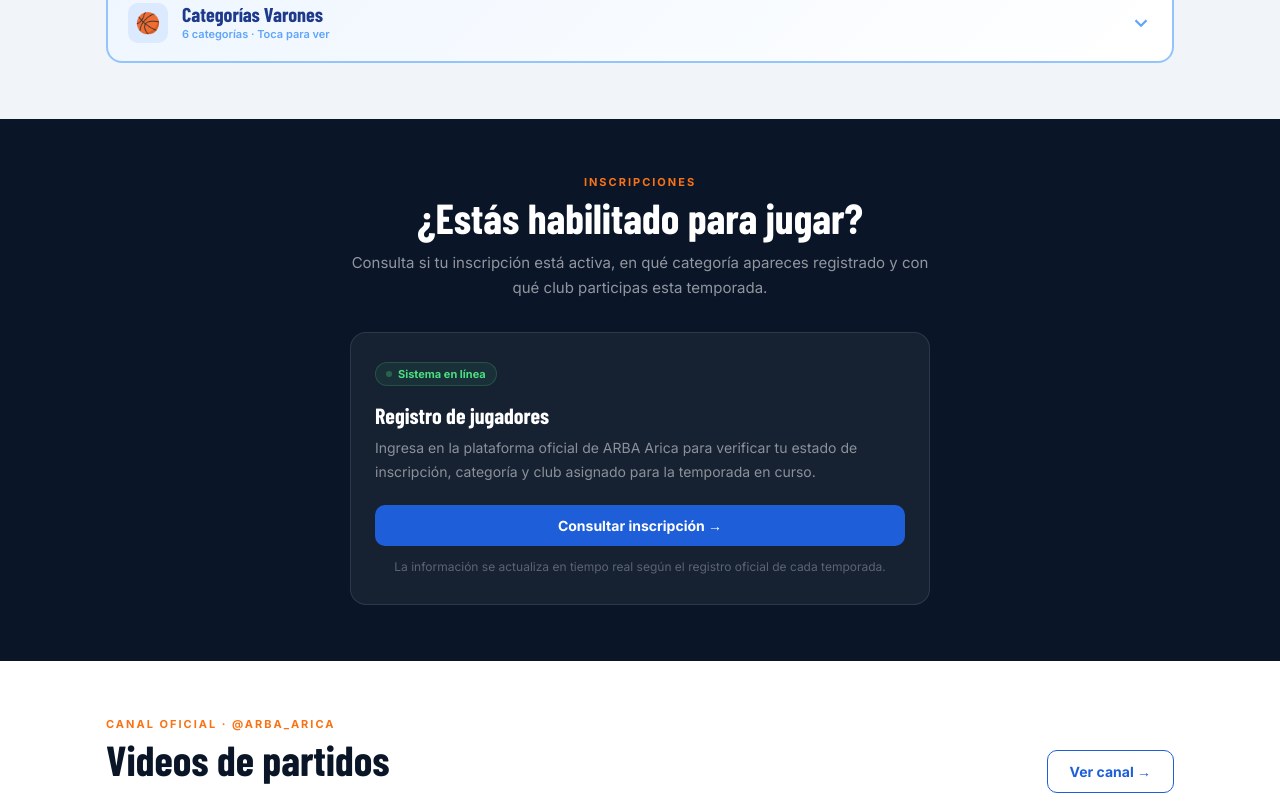
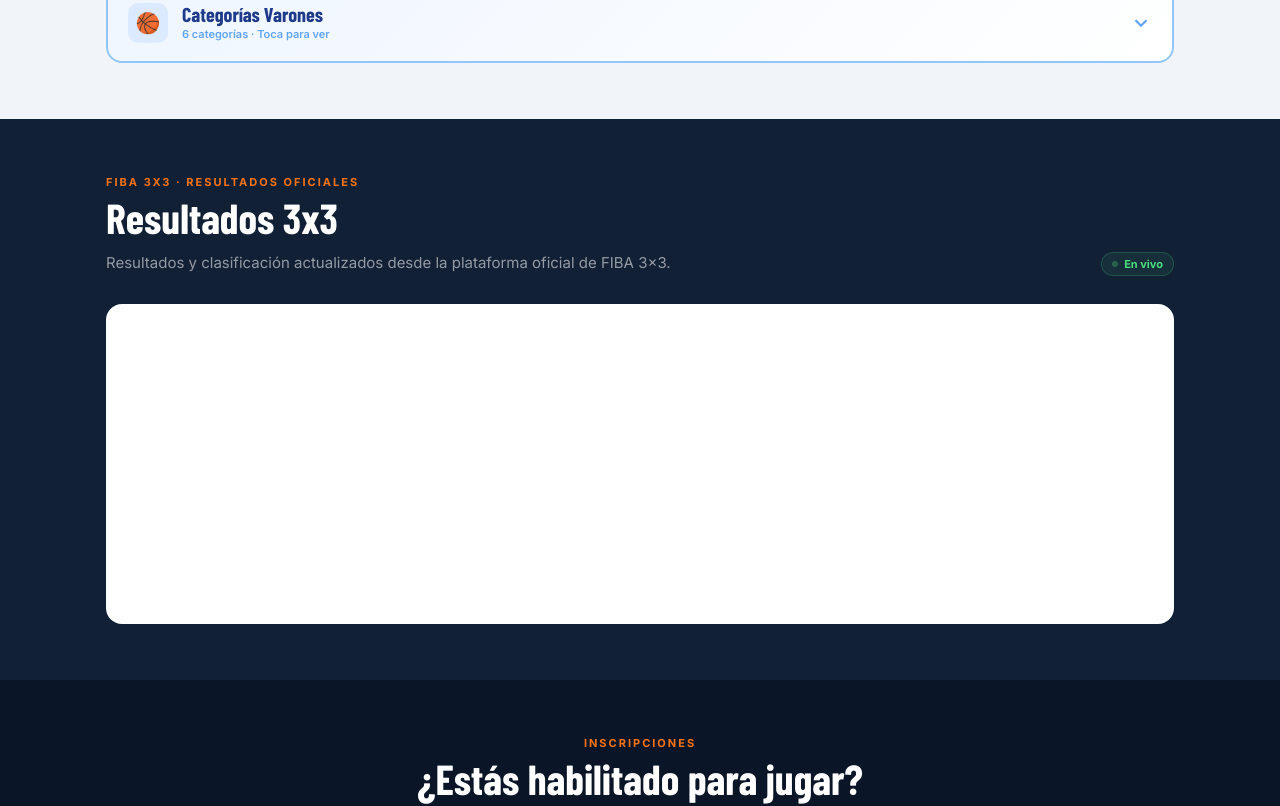
Before and after one commit to arba-arica/mesa-regional-basquetbol, a plain HTML site: page index.html in a window 1280 px wide. Shown: the part 1042-1848 px from the top of the page. Drawn offline with nearby package versions, Linux system fonts and the light colour scheme; no server answers; a script that the page names is missing; a web font is replaced by a local one.

Commit message:
Update index.html

```diff
--- a/index.html
+++ b/index.html
@@ -167,6 +167,15 @@ section{padding:56px 0}
 .video-title{font-size:14px;font-weight:700;color:#fff;line-height:1.35}
 .videos-footer{text-align:center;margin-top:28px}
 
+/* RESULTADOS 3x3 (FIBA) */
+#resultados-3x3{background:var(--navy2)}
+#resultados-3x3 .sec-title{color:#fff}
+#resultados-3x3 .sec-desc{color:rgba(255,255,255,.55)}
+.fiba-top{display:flex;align-items:flex-end;justify-content:space-between;gap:16px;flex-wrap:wrap;margin-bottom:28px}
+.fiba-badge{display:inline-flex;align-items:center;gap:6px;font-size:11px;font-weight:700;color:#4ade80;background:rgba(74,222,128,.08);border:1px solid rgba(74,222,128,.2);padding:4px 10px;border-radius:100px}
+.fiba-embed{background:#fff;border-radius:var(--r2);padding:12px;min-height:320px;overflow-x:auto}
+.fiba-embed iframe{width:100%!important;border:0}
+
 /* REGLAMENTOS — columna angosta centrada */
 #reglamentos{background:var(--gray1)}
 .rules-wrap{max-width:560px;margin:0 auto}
@@ -234,6 +243,7 @@ footer{background:var(--navy);padding:48px 0 24px}
     </a>
     <nav class="header-nav">
       <a href="#torneos">Torneos</a>
+      <a href="#resultados-3x3">3x3</a>
       <a href="#jugadores">Jugadores</a>
       <a href="#videos">Videos</a>
       <a href="#reglamentos">Reglamentos</a>
@@ -261,6 +271,7 @@ footer{background:var(--navy);padding:48px 0 24px}
     </div>
     <div class="drawer-links">
       <a href="#torneos" onclick="closeDrawer()"><span>🏀</span> Torneos</a>
+      <a href="#resultados-3x3" onclick="closeDrawer()"><span>🏆</span> Resultados 3x3</a>
       <a href="#jugadores" onclick="closeDrawer()"><span>🔍</span> Jugadores</a>
       <a href="#videos" onclick="closeDrawer()"><span>📺</span> Videos</a>
       <a href="#reglamentos" onclick="closeDrawer()"><span>📄</span> Reglamentos</a>
@@ -441,6 +452,23 @@ footer{background:var(--navy);padding:48px 0 24px}
   </div>
 </section>
 
+<!-- RESULTADOS 3x3 (FIBA) -->
+<section id="resultados-3x3">
+  <div class="wrap">
+    <div class="fiba-top">
+      <div>
+        <span class="sec-label">FIBA 3x3 · Resultados oficiales</span>
+        <h2 class="sec-title">Resultados 3x3</h2>
+        <p class="sec-desc">Resultados y clasificación actualizados desde la plataforma oficial de FIBA 3x3.</p>
+      </div>
+      <div class="fiba-badge"><span class="verif-dot"></span> En vivo</div>
+    </div>
+    <div class="fiba-embed">
+      <script data-fiba-embedtype="results" data-fiba-eventid="b29fb89a-44a8-42eb-93b0-1c3bcb924de1" src="https://play.fiba3x3.com/embed.js" async></script>
+    </div>
+  </div>
+</section>
+
 <!-- VERIFICACIÓN — card única centrada -->
 <section id="jugadores">
   <div class="wrap">
@@ -542,6 +570,7 @@ footer{background:var(--navy);padding:48px 0 24px}
           <li><a href="#torneos">Categorías Damas</a></li>
           <li><a href="#torneos">Categorías Varones</a></li>
           <li><a href="https://arba-arica.cl/liga/todas" target="_blank">Programación completa</a></li>
+          <li><a href="#resultados-3x3">Resultados 3x3</a></li>
         </ul>
       </div>
       <div class="footer-col">
```
